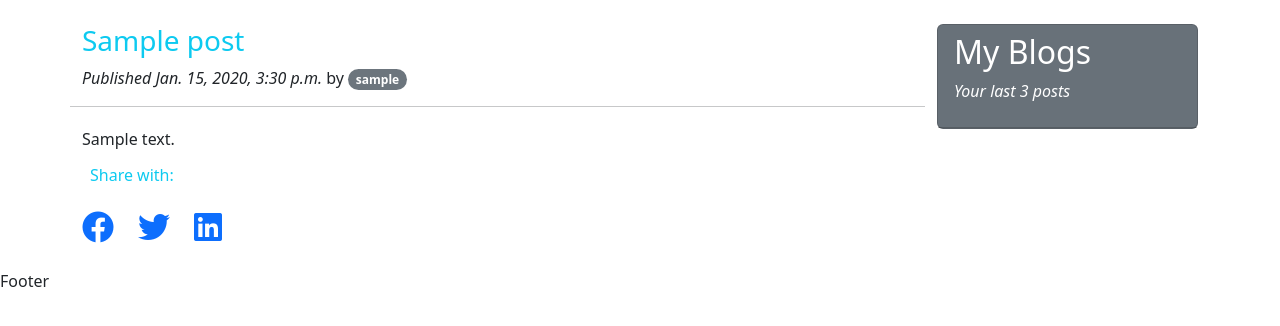
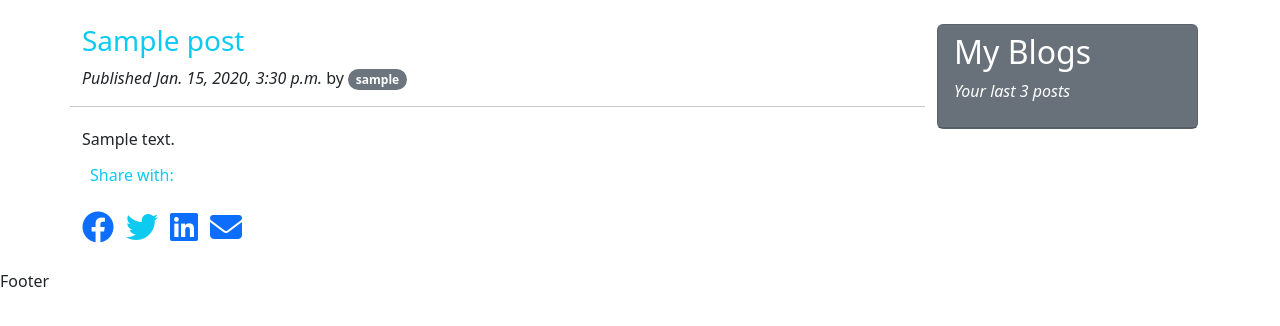
Before and after one commit to demonking15543/django-blog, a Django app: a page that uses templates/post_detail.html in a window 1280 px wide. Shown: the part 56-382 px from the top of the page. Run offline with Django 3.2, Linux system fonts and the light colour scheme; tables that the repository leaves empty hold one stand-in row (values such as "Sample post"); some libraries are stand-ins or nearby versions.

Commit message:
sharing part completed

```diff
--- a/templates/post_detail.html
+++ b/templates/post_detail.html
@@ -30,11 +30,14 @@
             </div>
             <p class="p-2 text-info">Share with:</p>
 
-            <div class="share-button d-flex  justify-content-between" style="max-width: 140px;" >
+            <div class="share-button d-flex  justify-content-between" style="max-width: 160px;" >
                 <a  class="facebook" target="_blank"><i class="fab fa-facebook fa-2x"></i></a>
-                <a  class="twitter" target="_blank"><i class="fab fa-twitter fa-2x"></i></a>
+                <a  class="twitter text-info" target="_blank"><i class="fab fa-twitter fa-2x"></i></a>
                 <a class="linkedin" target="_blank"><i class="fab fa-linkedin fa-2x"></i></a>
-
+                <a href="mailto:?subject=Checkout my new article on site&amp;body={{ request.build_absolute_uri }}"
+                title="Share by Email">
+                <i class="fa-solid fa-envelope fa-2x"></i>
+             </a>
 
 
 
```
